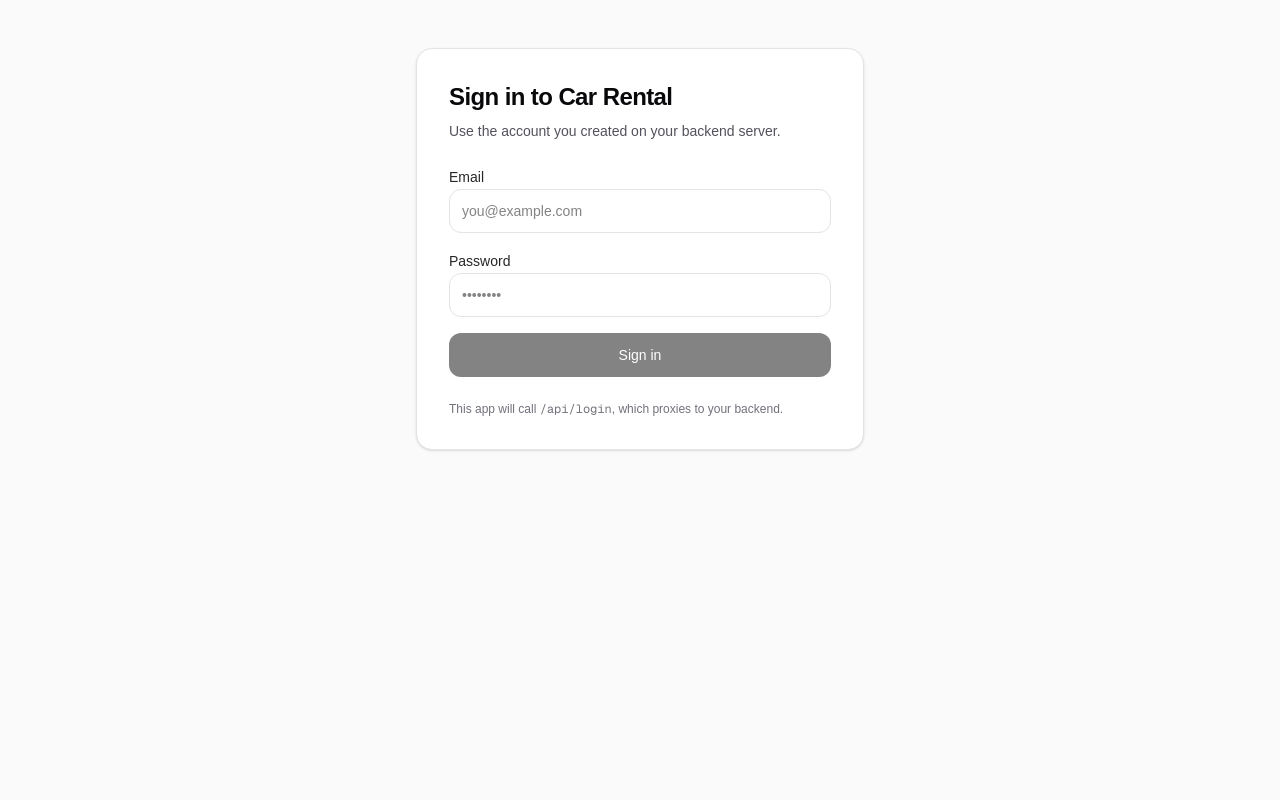
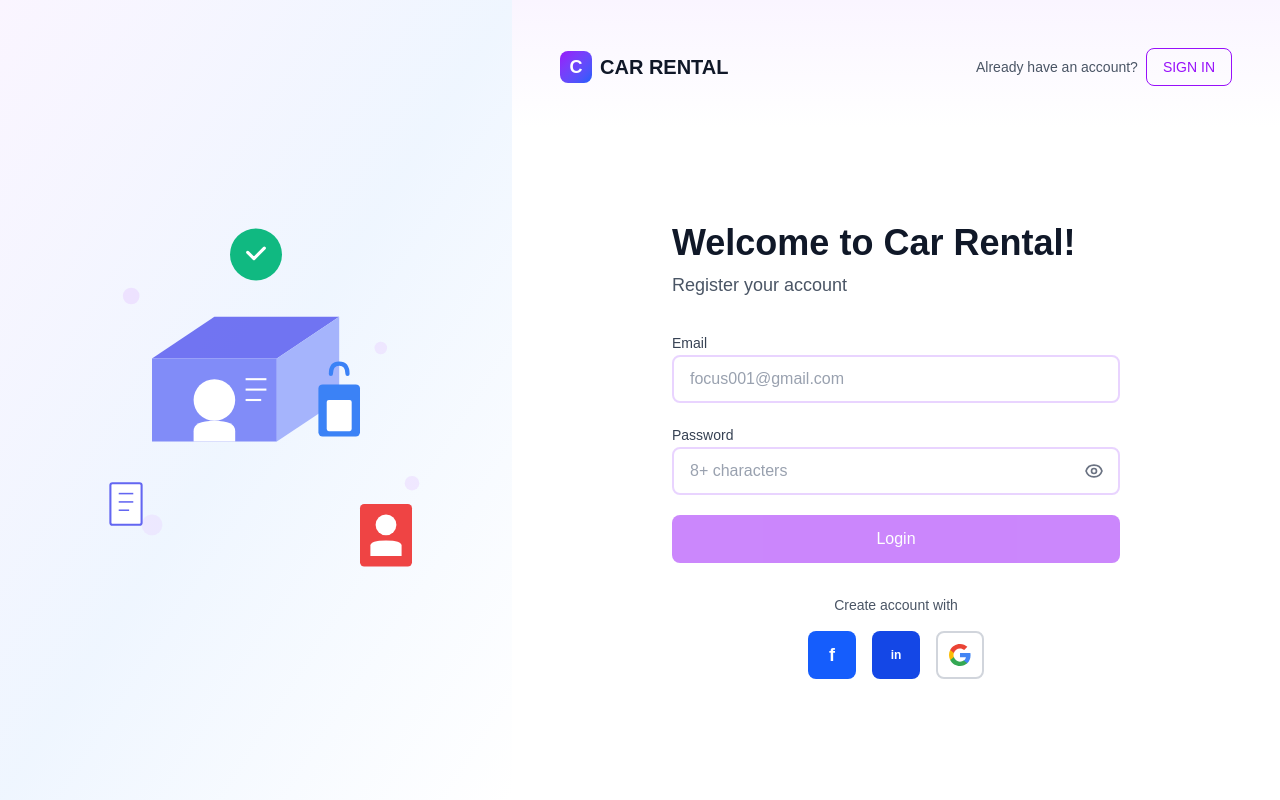
Before and after one commit to aplactuan/car-rental-frontend, a Next.js app: page / in a window 1280 px wide. Built offline with nearby package versions, Linux system fonts and the light colour scheme.

Commit message:
frontend design change for login page

```diff
--- a/app/layout.js
+++ b/app/layout.js
@@ -12,8 +12,8 @@ const geistMono = Geist_Mono({
 });
 
 export const metadata = {
-  title: "Create Next App",
-  description: "Generated by create next app",
+  title: "Car Rental - Login",
+  description: "Login to your car rental account",
 };
 
 export default function RootLayout({ children }) {
--- a/app/page.js
+++ b/app/page.js
@@ -7,6 +7,7 @@ export default function Home() {
   const router = useRouter();
   const [email, setEmail] = useState("");
   const [password, setPassword] = useState("");
+  const [showPassword, setShowPassword] = useState(false);
   const [isLoading, setIsLoading] = useState(false);
   const [error, setError] = useState("");
 
@@ -41,23 +42,136 @@ export default function Home() {
   }
 
   return (
-    <div className="min-h-screen bg-zinc-50 px-6 py-12 text-zinc-950 dark:bg-black dark:text-zinc-50">
-      <div className="mx-auto w-full max-w-md">
-        <div className="rounded-2xl border border-zinc-200 bg-white p-8 shadow-sm dark:border-zinc-800 dark:bg-zinc-950">
-          <div className="mb-6">
-            <h1 className="text-2xl font-semibold tracking-tight">
-              Sign in to Car Rental
-            </h1>
-            <p className="mt-2 text-sm text-zinc-600 dark:text-zinc-400">
-              Use the account you created on your backend server.
-            </p>
+    <div className="min-h-screen bg-white">
+      {/* Light purple gradient at top */}
+      <div className="absolute top-0 left-0 right-0 h-32 bg-gradient-to-b from-purple-50 to-transparent" />
+
+      <div className="relative flex min-h-screen">
+        {/* Left Section - Illustration (40%) */}
+        <div className="hidden lg:flex lg:w-[40%] items-center justify-center bg-gradient-to-br from-purple-50 via-blue-50 to-white p-12">
+          <div className="relative w-full max-w-md">
+            {/* Isometric Illustration */}
+            <svg
+              viewBox="0 0 400 400"
+              className="w-full h-auto"
+              xmlns="http://www.w3.org/2000/svg"
+            >
+              {/* Background decorative shapes */}
+              <circle cx="80" cy="100" r="8" fill="#E9D5FF" opacity="0.6" />
+              <circle cx="320" cy="150" r="6" fill="#E9D5FF" opacity="0.5" />
+              <circle cx="100" cy="320" r="10" fill="#E9D5FF" opacity="0.4" />
+              <circle cx="350" cy="280" r="7" fill="#E9D5FF" opacity="0.5" />
+
+              {/* Book-like structure (isometric) */}
+              <g transform="translate(100, 80)">
+                {/* Book base */}
+                <path
+                  d="M 0 80 L 60 40 L 180 40 L 120 80 Z"
+                  fill="#6366F1"
+                  opacity="0.9"
+                />
+                <path
+                  d="M 0 80 L 120 80 L 120 160 L 0 160 Z"
+                  fill="#818CF8"
+                />
+                <path
+                  d="M 120 80 L 180 40 L 180 120 L 120 160 Z"
+                  fill="#A5B4FC"
+                />
+
+                {/* User profile icon inside book */}
+                <circle cx="60" cy="120" r="20" fill="#FFFFFF" />
+                <path
+                  d="M 40 150 Q 40 140 60 140 Q 80 140 80 150 L 80 160 L 40 160 Z"
+                  fill="#FFFFFF"
+                />
+
+                {/* Lines representing data */}
+                <line x1="90" y1="100" x2="110" y2="100" stroke="#FFFFFF" strokeWidth="2" />
+                <line x1="90" y1="110" x2="110" y2="110" stroke="#FFFFFF" strokeWidth="2" />
+                <line x1="90" y1="120" x2="105" y2="120" stroke="#FFFFFF" strokeWidth="2" />
+              </g>
+
+              {/* Green checkmark icon */}
+              <g transform="translate(200, 60)">
+                <circle cx="0" cy="0" r="25" fill="#10B981" />
+                <path
+                  d="M -8 -2 L -2 4 L 8 -6"
+                  stroke="#FFFFFF"
+                  strokeWidth="3"
+                  strokeLinecap="round"
+                  strokeLinejoin="round"
+                  fill="none"
+                />
+              </g>
+
+              {/* Blue padlock icon */}
+              <g transform="translate(280, 200)">
+                <rect x="-20" y="-15" width="40" height="50" rx="4" fill="#3B82F6" />
+                <rect x="-12" y="0" width="24" height="30" rx="2" fill="#FFFFFF" />
+                <path
+                  d="M -8 -25 Q -8 -35 0 -35 Q 8 -35 8 -25"
+                  stroke="#3B82F6"
+                  strokeWidth="4"
+                  fill="none"
+                  strokeLinecap="round"
+                />
+              </g>
+
+              {/* Document icon */}
+              <g transform="translate(60, 280)">
+                <rect x="0" y="0" width="30" height="40" rx="2" fill="#FFFFFF" stroke="#6366F1" strokeWidth="2" />
+                <line x1="8" y1="10" x2="22" y2="10" stroke="#6366F1" strokeWidth="1.5" />
+                <line x1="8" y1="18" x2="22" y2="18" stroke="#6366F1" strokeWidth="1.5" />
+                <line x1="8" y1="26" x2="18" y2="26" stroke="#6366F1" strokeWidth="1.5" />
+              </g>
+
+              {/* Red card with person icon */}
+              <g transform="translate(300, 300)">
+                <rect x="0" y="0" width="50" height="60" rx="4" fill="#EF4444" />
+                <circle cx="25" cy="20" r="10" fill="#FFFFFF" />
+                <path
+                  d="M 10 40 Q 10 35 25 35 Q 40 35 40 40 L 40 50 L 10 50 Z"
+                  fill="#FFFFFF"
+                />
+              </g>
+            </svg>
+          </div>
         </div>
 
-          <form onSubmit={onSubmit} className="space-y-4">
+        {/* Right Section - Form (60%) */}
+        <div className="flex-1 lg:w-[60%] flex flex-col p-8 lg:p-12">
+          {/* Top bar with logo and sign in link */}
+          <div className="flex items-center justify-between mb-8 lg:mb-16">
+            <div className="flex items-center gap-2">
+              <div className="w-8 h-8 bg-gradient-to-br from-purple-600 to-blue-600 rounded-lg flex items-center justify-center">
+                <span className="text-white font-bold text-lg">C</span>
+              </div>
+              <span className="text-xl font-bold text-gray-900">CAR RENTAL</span>
+            </div>
+            <div className="flex items-center gap-2">
+              <span className="text-sm text-gray-600">Already have an account?</span>
+              <button className="px-4 py-2 text-sm font-medium text-purple-600 border border-purple-600 rounded-lg hover:bg-purple-50 transition-colors">
+                SIGN IN
+              </button>
+            </div>
+          </div>
+
+          {/* Form Container */}
+          <div className="flex-1 flex items-center justify-center">
+            <div className="w-full max-w-md">
+              <h1 className="text-4xl font-bold text-gray-900 mb-2">
+                Welcome to Car Rental!
+              </h1>
+              <p className="text-lg text-gray-600 mb-8">
+                Register your account
+              </p>
+
+              <form onSubmit={onSubmit} className="space-y-5">
                 <div className="space-y-2">
                   <label
                     htmlFor="email"
-                className="text-sm font-medium text-zinc-800 dark:text-zinc-200"
+                    className="text-sm font-medium text-gray-700"
                   >
                     Email
                   </label>
@@ -67,8 +181,8 @@ export default function Home() {
                     autoComplete="email"
                     value={email}
                     onChange={(e) => setEmail(e.target.value)}
-                className="h-11 w-full rounded-xl border border-zinc-200 bg-white px-3 text-sm outline-none ring-0 transition focus:border-zinc-400 dark:border-zinc-800 dark:bg-zinc-950 dark:focus:border-zinc-600"
-                placeholder="you@example.com"
+                    className="w-full h-12 px-4 border-2 border-purple-200 rounded-lg focus:outline-none focus:border-purple-500 transition-colors text-gray-900 placeholder-gray-400"
+                    placeholder="focus001@gmail.com"
                     required
                   />
                 </div>
@@ -76,24 +190,42 @@ export default function Home() {
                 <div className="space-y-2">
                   <label
                     htmlFor="password"
-                className="text-sm font-medium text-zinc-800 dark:text-zinc-200"
+                    className="text-sm font-medium text-gray-700"
                   >
                     Password
                   </label>
+                  <div className="relative">
                     <input
                       id="password"
-                type="password"
+                      type={showPassword ? "text" : "password"}
                       autoComplete="current-password"
                       value={password}
                       onChange={(e) => setPassword(e.target.value)}
-                className="h-11 w-full rounded-xl border border-zinc-200 bg-white px-3 text-sm outline-none ring-0 transition focus:border-zinc-400 dark:border-zinc-800 dark:bg-zinc-950 dark:focus:border-zinc-600"
-                placeholder="••••••••"
+                      className="w-full h-12 px-4 pr-12 border-2 border-purple-200 rounded-lg focus:outline-none focus:border-purple-500 transition-colors text-gray-900 placeholder-gray-400"
+                      placeholder="8+ characters"
                       required
                     />
+                    <button
+                      type="button"
+                      onClick={() => setShowPassword(!showPassword)}
+                      className="absolute right-4 top-1/2 -translate-y-1/2 text-gray-500 hover:text-gray-700"
+                    >
+                      {showPassword ? (
+                        <svg className="w-5 h-5" fill="none" stroke="currentColor" viewBox="0 0 24 24">
+                          <path strokeLinecap="round" strokeLinejoin="round" strokeWidth={2} d="M13.875 18.825A10.05 10.05 0 0112 19c-4.478 0-8.268-2.943-9.543-7a9.97 9.97 0 011.563-3.029m5.858.908a3 3 0 114.243 4.243M9.878 9.878l4.242 4.242M9.88 9.88l-3.29-3.29m7.532 7.532l3.29 3.29M3 3l3.59 3.59m0 0A9.953 9.953 0 0112 5c4.478 0 8.268 2.943 9.543 7a10.025 10.025 0 01-4.132 5.411m0 0L21 21" />
+                        </svg>
+                      ) : (
+                        <svg className="w-5 h-5" fill="none" stroke="currentColor" viewBox="0 0 24 24">
+                          <path strokeLinecap="round" strokeLinejoin="round" strokeWidth={2} d="M15 12a3 3 0 11-6 0 3 3 0 016 0z" />
+                          <path strokeLinecap="round" strokeLinejoin="round" strokeWidth={2} d="M2.458 12C3.732 7.943 7.523 5 12 5c4.478 0 8.268 2.943 9.542 7-1.274 4.057-5.064 7-9.542 7-4.477 0-8.268-2.943-9.542-7z" />
+                        </svg>
+                      )}
+                    </button>
+                  </div>
                 </div>
 
                 {error ? (
-              <div className="rounded-xl border border-red-200 bg-red-50 px-3 py-2 text-sm text-red-700 dark:border-red-900/60 dark:bg-red-950/40 dark:text-red-200">
+                  <div className="rounded-lg border border-red-200 bg-red-50 px-4 py-3 text-sm text-red-700">
                     {error}
                   </div>
                 ) : null}
@@ -101,16 +233,41 @@ export default function Home() {
                 <button
                   type="submit"
                   disabled={!canSubmit}
-              className="flex h-11 w-full items-center justify-center rounded-xl bg-zinc-950 px-4 text-sm font-medium text-white transition disabled:cursor-not-allowed disabled:opacity-50 hover:bg-zinc-800 dark:bg-zinc-50 dark:text-zinc-950 dark:hover:bg-zinc-200"
+                  className="w-full h-12 bg-purple-600 text-white rounded-lg font-medium hover:bg-purple-700 transition-colors disabled:opacity-50 disabled:cursor-not-allowed flex items-center justify-center"
                 >
-              {isLoading ? "Signing in..." : "Sign in"}
+                  {isLoading ? "Signing in..." : "Login"}
                 </button>
               </form>
 
-          <p className="mt-6 text-xs text-zinc-500 dark:text-zinc-400">
-            This app will call <span className="font-mono">/api/login</span>,
-            which proxies to your backend.
+              {/* Social Login Section */}
+              <div className="mt-8">
+                <p className="text-center text-sm text-gray-600 mb-4">
+                  Create account with
                 </p>
+                <div className="flex items-center justify-center gap-4">
+                  {/* Facebook */}
+                  <button className="w-12 h-12 rounded-lg bg-blue-600 flex items-center justify-center hover:bg-blue-700 transition-colors">
+                    <span className="text-white font-bold text-lg">f</span>
+                  </button>
+
+                  {/* LinkedIn */}
+                  <button className="w-12 h-12 rounded-lg bg-blue-700 flex items-center justify-center hover:bg-blue-800 transition-colors">
+                    <span className="text-white font-bold text-xs">in</span>
+                  </button>
+
+                  {/* Google */}
+                  <button className="w-12 h-12 rounded-lg border-2 border-gray-300 flex items-center justify-center hover:bg-gray-50 transition-colors">
+                    <svg className="w-6 h-6" viewBox="0 0 24 24">
+                      <path fill="#4285F4" d="M22.56 12.25c0-.78-.07-1.53-.2-2.25H12v4.26h5.92c-.26 1.37-1.04 2.53-2.21 3.31v2.77h3.57c2.08-1.92 3.28-4.74 3.28-8.09z"/>
+                      <path fill="#34A853" d="M12 23c2.97 0 5.46-.98 7.28-2.66l-3.57-2.77c-.98.66-2.23 1.06-3.71 1.06-2.86 0-5.29-1.93-6.16-4.53H2.18v2.84C3.99 20.53 7.7 23 12 23z"/>
+                      <path fill="#FBBC05" d="M5.84 14.09c-.22-.66-.35-1.36-.35-2.09s.13-1.43.35-2.09V7.07H2.18C1.43 8.55 1 10.22 1 12s.43 3.45 1.18 4.93l2.85-2.22.81-.62z"/>
+                      <path fill="#EA4335" d="M12 5.38c1.62 0 3.06.56 4.21 1.64l3.15-3.15C17.45 2.09 14.97 1 12 1 7.7 1 3.99 3.47 2.18 7.07l3.66 2.84c.87-2.6 3.3-4.53 6.16-4.53z"/>
+                    </svg>
+                  </button>
+                </div>
+              </div>
+            </div>
+          </div>
         </div>
       </div>
     </div>
```
Lines whose indentation alone changed are shown as unchanged.
